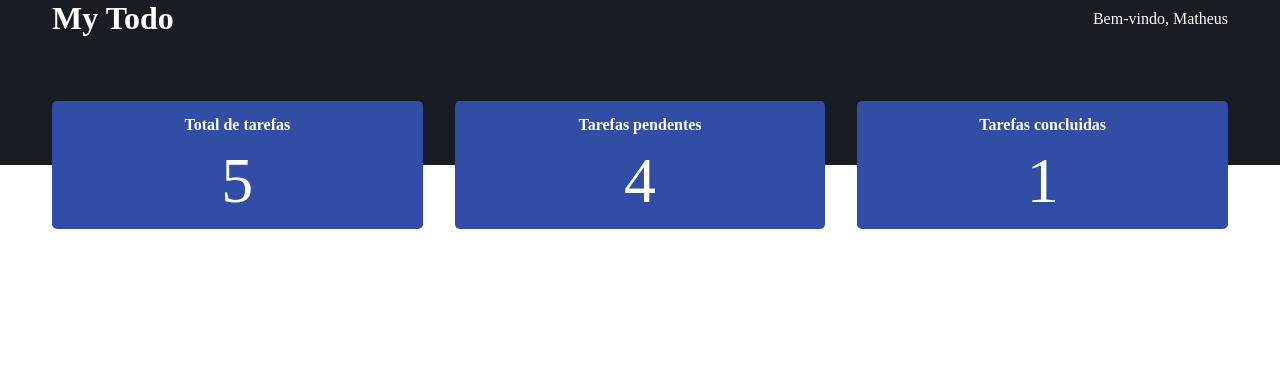
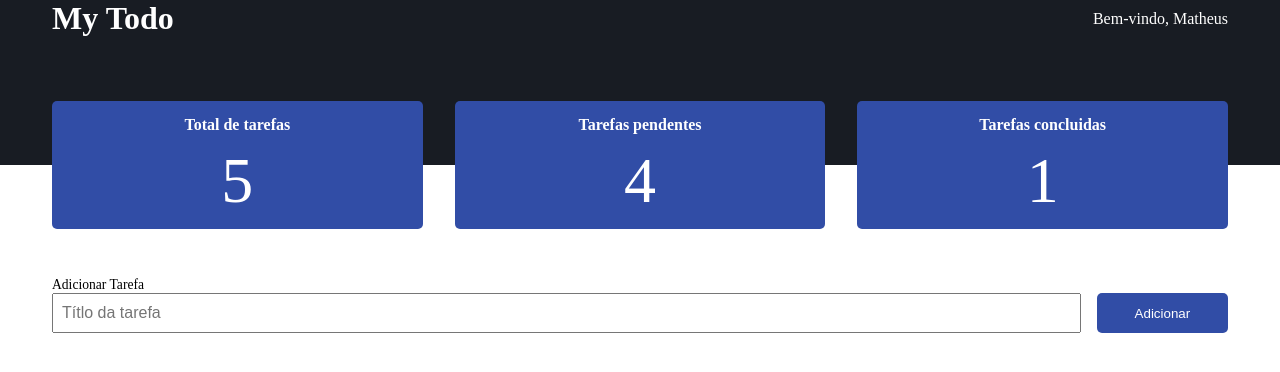
Before and after one commit to V-Matheus/react-ada, a React (Create React App) app in the folder react/todo-list/: page / in a window 1280 px wide. Shown: the top 372 px of the page. Built offline with nearby package versions, Linux system fonts and the light colour scheme.

Commit message:
estilizando as tasks

```diff
--- a/react/todo-list/src/App.tsx
+++ b/react/todo-list/src/App.tsx
@@ -1,10 +1,12 @@
 import Header from './components/Header/Header';
+import Tasks from './components/Tasks/Tasks';
 import './styles/global.css';
 
 function App() {
   return (
     <>
       <Header />
+      <Tasks />
     </>
   );
 }
--- /dev/null
+++ b/react/todo-list/src/components/Tasks/Tasks.tsx
@@ -0,0 +1,19 @@
+import React from 'react';
+import styles from './style.module.scss';
+
+const Tasks: React.FC = () => {
+  return (
+    <section className={styles.container}>
+      <form>
+        <div>
+          <label htmlFor="">Adicionar Tarefa</label>
+          <input type="text" id="task-title" placeholder="Títlo da tarefa" />
+        </div>
+
+        <button>Adicionar</button>
+      </form>
+    </section>
+  );
+};
+
+export default Tasks;
--- /dev/null
+++ b/react/todo-list/src/components/Tasks/style.module.scss
@@ -0,0 +1,37 @@
+.container {
+  max-width: 1240px;
+  padding: 0 2rem;
+  margin: 7rem auto 0;
+
+  form {
+    display: flex;
+    align-items: flex-end;
+    gap: 1rem;
+
+    div {
+      display: flex;
+      flex-direction: column;
+      width: 100%;
+
+      label {
+        font-size: 0.85rem;
+      }
+
+      input {
+        height: 40px;
+        width: 100%;
+        padding: 0 0.5rem;
+        font-size: 1rem;
+      }
+    }
+
+   button {
+    width: 150px;
+    height: 40px;
+    border: none;
+    border-radius: 5px;
+    background-color: #314da6;
+    color: white;
+   }
+  }
+}
```
